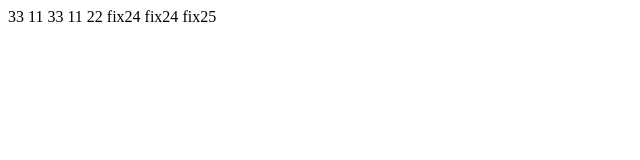
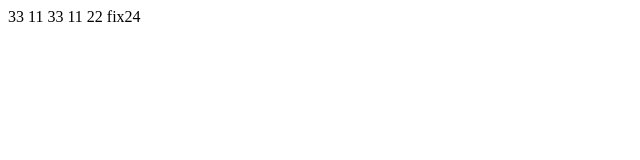
Before and after one commit to thechotinun/git-flow, a website: page index.html in a window 1280 px wide. Shown: the full height of the page, 0-640 px from the left. Drawn offline with Linux system fonts and the light colour scheme.

Commit message:
fix 24,25

```diff
--- a/index.html
+++ b/index.html
@@ -12,7 +12,5 @@
     <span>11</span>
     <span>22</span>
     <span>fix24</span>
-    <span>fix24</span>
-    <span>fix25</span>
   </body>
 </html>
```
